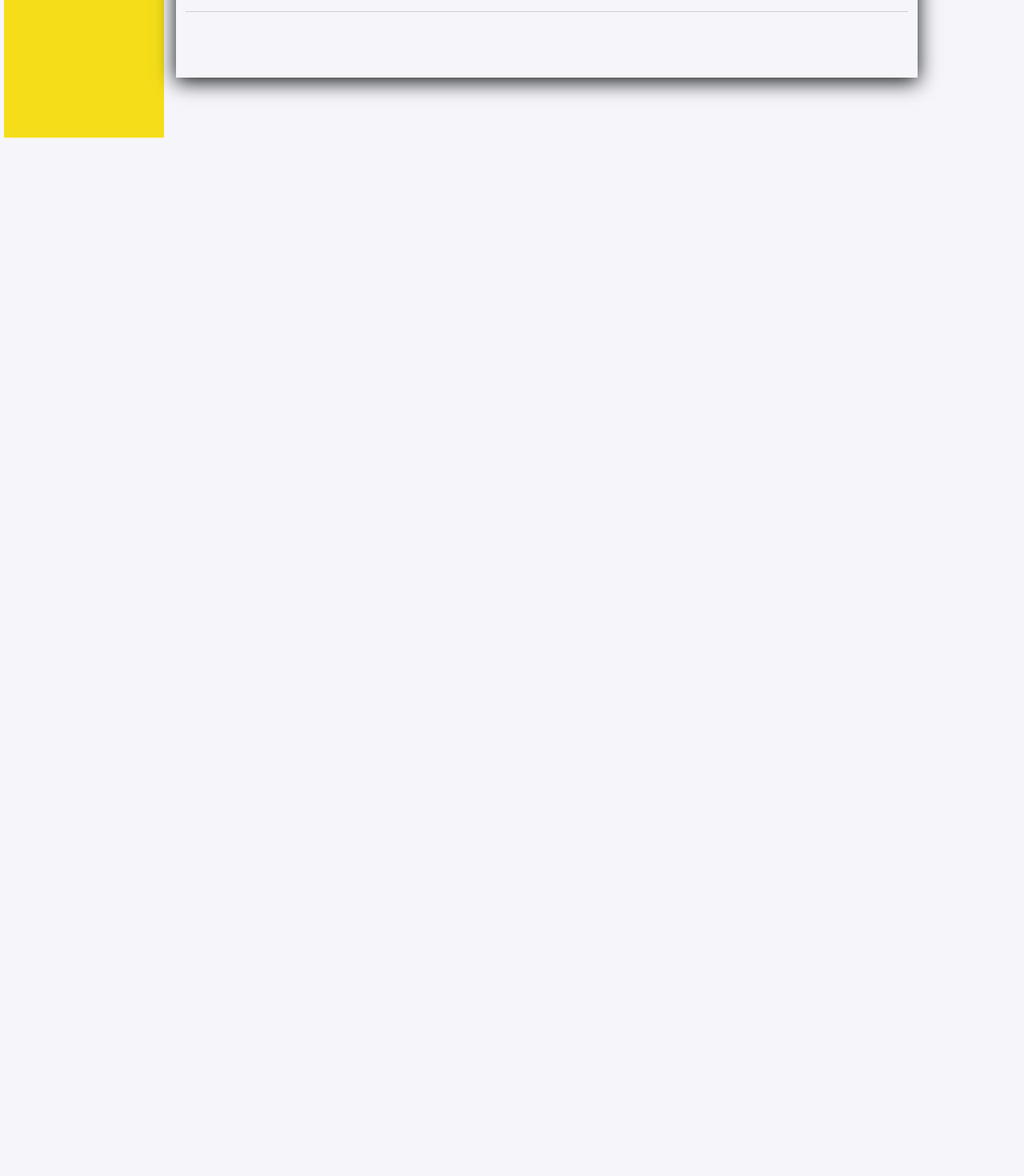
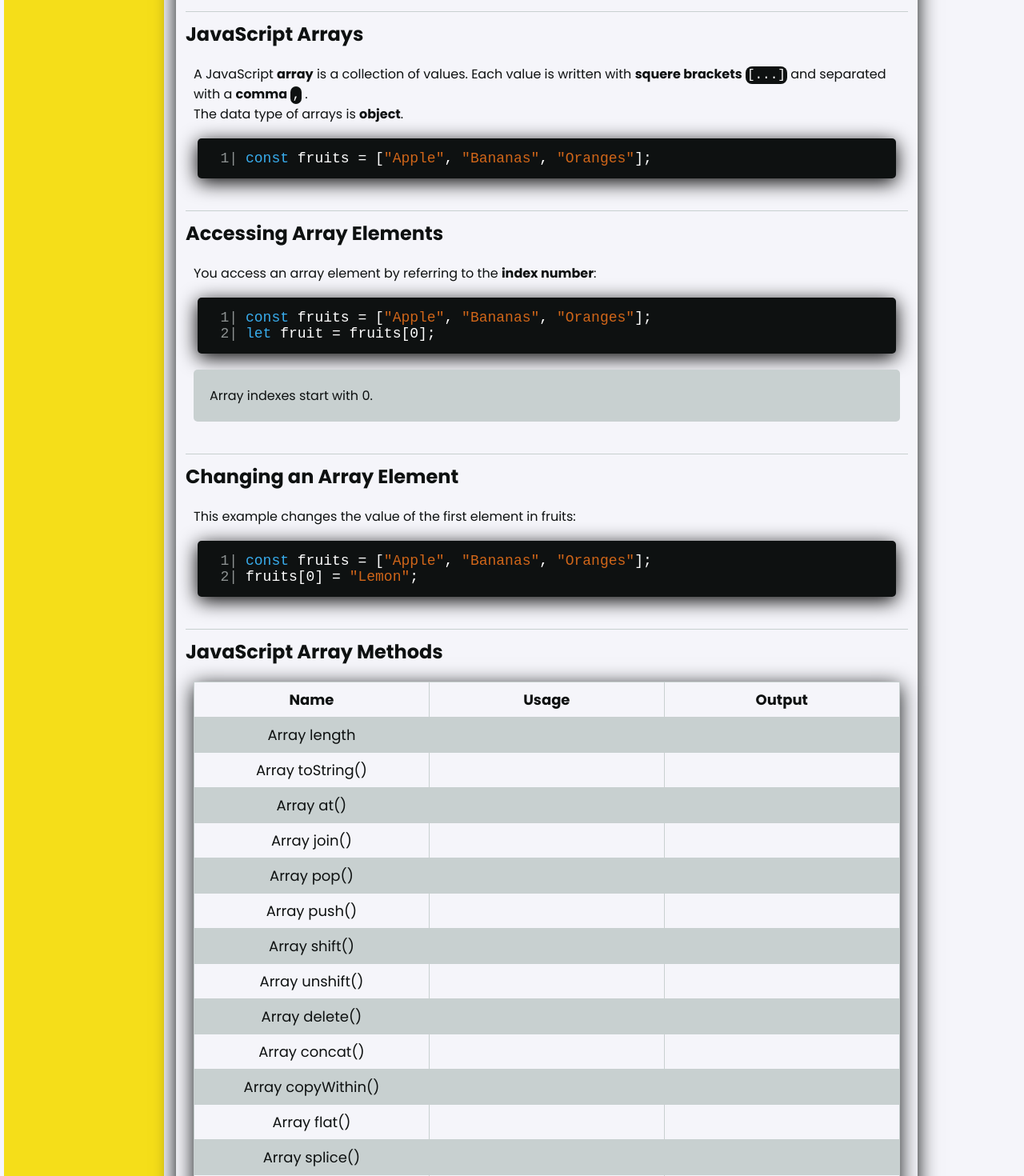
Before and after one commit to MateuszBryczek/Front-end_Template, a React (Create React App) app: page /JavaScript/Page2 in a window 1280 px wide. Shown: the part 5360-6830 px from the top of the page at 80% size. Before the commit the page ends 5532 px from the top, so only its background shows below. Built offline with nearby package versions, Linux system fonts and the light colour scheme.

Commit message:
added more content

```diff
--- a/src/features/JsPage/Pages/Page2/Articles/JavaScriptArrays.js
+++ b/src/features/JsPage/Pages/Page2/Articles/JavaScriptArrays.js
@@ -7,14 +7,69 @@ import {
     Hint,
 } from "../../../../../common/Section";
 import CodeSpace from "../../../../CodeSpace/CodeSpace";
+import Table from "../../../../../common/Tabele";
+
+const arrayColumn = ["Name", "Usage", "Output"];
+const arrayData = [
+    {Name: "Array length", Usage: "", Output: ""},
+    {Name: "Array toString()", Usage: "", Output: ""},
+    {Name: "Array at()", Usage: "", Output: ""},
+    {Name: "Array join()", Usage: "", Output: ""},
+    {Name: "Array pop()", Usage: "", Output: ""},
+    {Name: "Array push()", Usage: "", Output: ""},
+    {Name: "Array shift()", Usage: "", Output: ""},
+    {Name: "Array unshift()", Usage: "", Output: ""},
+    {Name: "Array delete()", Usage: "", Output: ""},
+    {Name: "Array concat()", Usage: "", Output: ""},
+    {Name: "Array copyWithin()", Usage: "", Output: ""},
+    {Name: "Array flat()", Usage: "", Output: ""},
+    {Name: "Array splice()", Usage: "", Output: ""},
+    {Name: "Array toSpliced()", Usage: "", Output: ""},
+    {Name: "Array slice()", Usage: "", Output: ""},
+];
 
 export const JavaScriptArrays = () => (
 <>
     <ArticleHeader id="3">JavaScript Arrays</ArticleHeader>
     <Article>
-<SectionHeader></SectionHeader>
+<SectionHeader>JavaScript Arrays</SectionHeader>
 <Section>
+A JavaScript <b>array</b> is a collection of values. Each value is written with <b>squere brackets</b> <Highlighted>[...]</Highlighted> and separated with a <b>comma</b> <Highlighted>,</Highlighted> .<br />
+The data type of arrays is <b>object</b>.
+<CodeSpace>
+{`
+const fruits = ["Apple", "Bananas", "Oranges"];
+`}
+</CodeSpace>
+</Section>
 
+<SectionHeader>Accessing Array Elements</SectionHeader>
+<Section>You access an array element by referring to the <b>index number</b>:
+<CodeSpace>
+{`
+const fruits = ["Apple", "Bananas", "Oranges"];
+let fruit = fruits[0];
+`}
+</CodeSpace>
+<Hint>
+Array indexes start with 0.
+</Hint>
+</Section>
+
+<SectionHeader>Changing an Array Element</SectionHeader>
+<Section>
+This example changes the value of the first element in fruits:
+<CodeSpace>
+{`
+const fruits = ["Apple", "Bananas", "Oranges"];
+fruits[0] = "Lemon";
+`}
+</CodeSpace>
+</Section>
+
+<SectionHeader>JavaScript Array Methods</SectionHeader>
+<Section>
+<Table columns={arrayColumn} data={arrayData}/>
 </Section>
     </Article>
 </>
```
